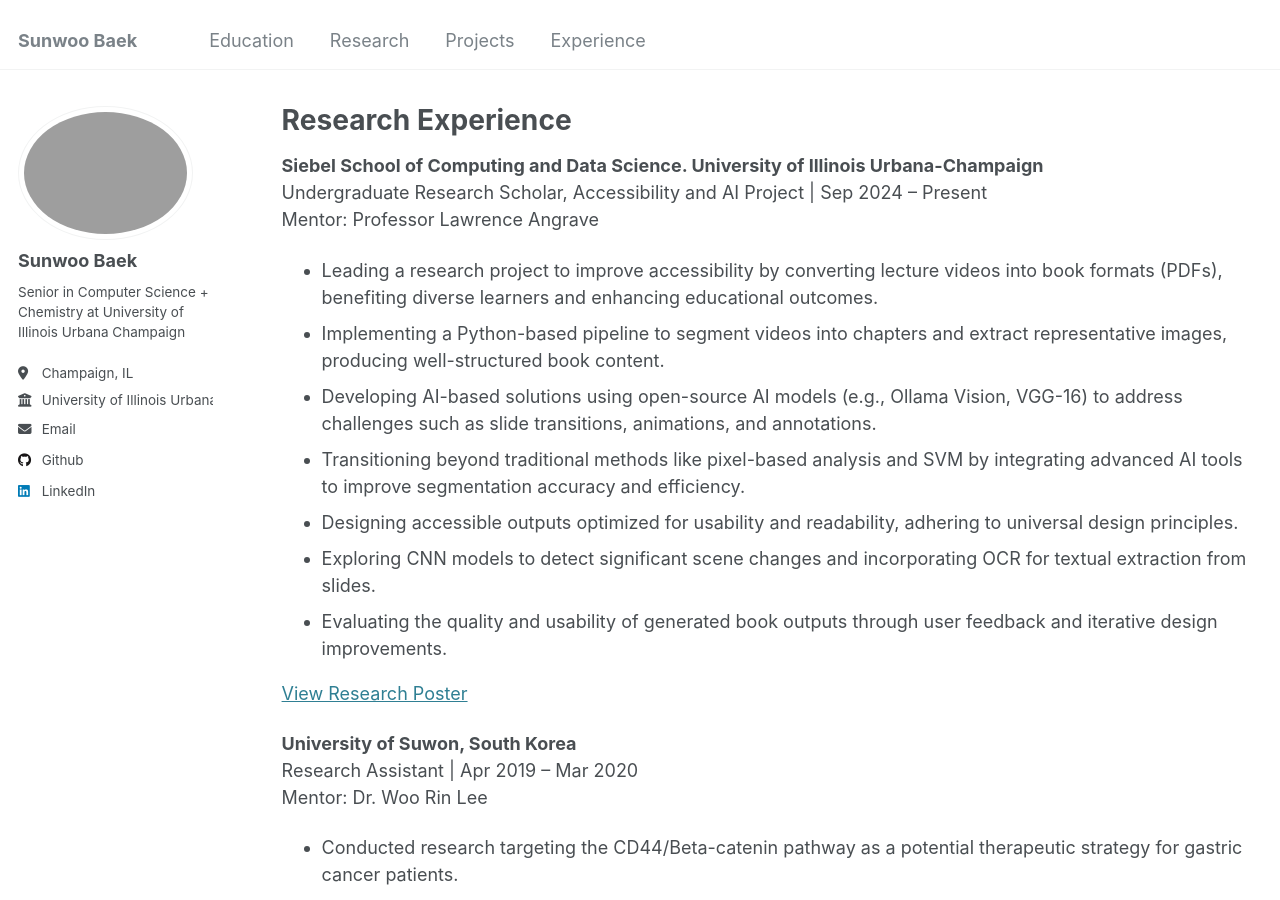
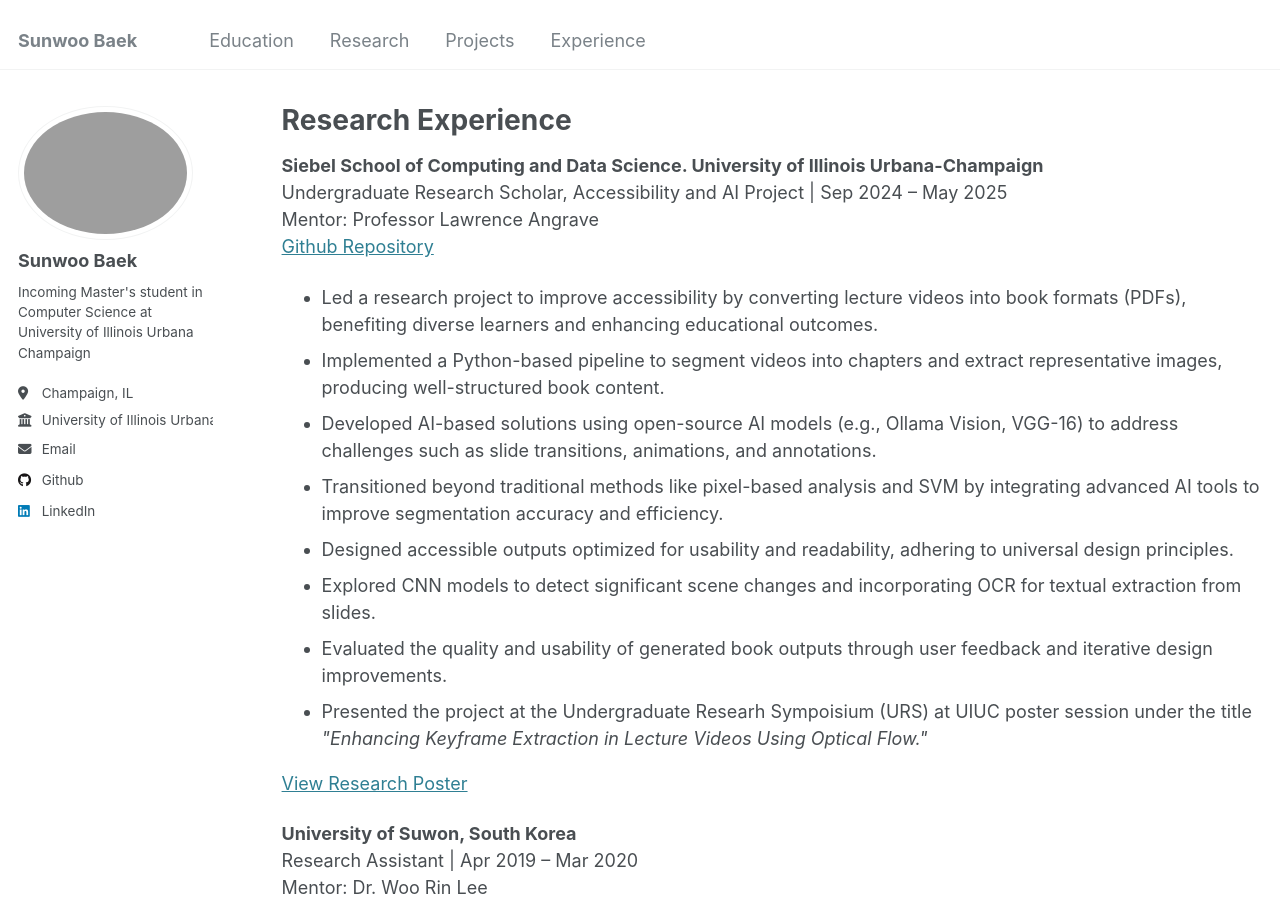
Before and after one commit to sbaek21/sbaek21.github.io, a Jekyll site: the page built from _pages/research.html, in a window 1280 px wide and 900 px high. Built offline with Jekyll 4.4.1, drawn with Linux system fonts in a browser that asks for light colours.

Commit message:
Updated Research

```diff
--- a/_config.yml
+++ b/_config.yml
@@ -24,7 +24,7 @@ author:
   avatar           : "profile.jpg"
   name             : "Sunwoo Baek"
   pronouns         : # example: "she/her"
-  bio              : "Senior in Computer Science + Chemistry at University of Illinois Urbana Champaign"
+  bio              : "Incoming Master's student in Computer Science at University of Illinois Urbana Champaign"
   location         : "Champaign, IL"
   employer         : "University of Illinois Urbana Champaign"
   uri              : # URL
--- a/_pages/research.html
+++ b/_pages/research.html
@@ -6,33 +6,37 @@ author_profile: true
 ---
 
 <p><strong>Siebel School of Computing and Data Science. University of Illinois Urbana-Champaign</strong><br>
-Undergraduate Research Scholar, Accessibility and AI Project | Sep 2024 – Present<br>
+Undergraduate Research Scholar, Accessibility and AI Project | Sep 2024 – May 2025 <br>
 Mentor: Professor Lawrence Angrave<br>
+<a href="https://github.com/sbaek21/Accessibility-AI-and-Video" target="_blank">Github Repository</a>
     <ul>
     <li>
-        Leading a research project to improve accessibility by converting lecture videos into book formats (PDFs), benefiting diverse learners and enhancing educational outcomes.
+        Led a research project to improve accessibility by converting lecture videos into book formats (PDFs), benefiting diverse learners and enhancing educational outcomes.
     </li>
     <li>
-        Implementing a Python-based pipeline to segment videos into chapters and extract representative images, producing well-structured book content.
+        Implemented a Python-based pipeline to segment videos into chapters and extract representative images, producing well-structured book content.
     </li>
     <li>
-        Developing AI-based solutions using open-source AI models (e.g., Ollama Vision, VGG-16) to address challenges such as slide transitions, animations, and annotations.
+        Developed AI-based solutions using open-source AI models (e.g., Ollama Vision, VGG-16) to address challenges such as slide transitions, animations, and annotations.
     </li>
     <li>
-        Transitioning beyond traditional methods like pixel-based analysis and SVM by integrating advanced AI tools to improve segmentation accuracy and efficiency.
+        Transitioned beyond traditional methods like pixel-based analysis and SVM by integrating advanced AI tools to improve segmentation accuracy and efficiency.
     </li>
     <li>
-        Designing accessible outputs optimized for usability and readability, adhering to universal design principles.
+        Designed accessible outputs optimized for usability and readability, adhering to universal design principles.
     </li>
     <li>
-        Exploring CNN models to detect significant scene changes and incorporating OCR for textual extraction from slides.
+        Explored CNN models to detect significant scene changes and incorporating OCR for textual extraction from slides.
     </li>
     <li>
-        Evaluating the quality and usability of generated book outputs through user feedback and iterative design improvements.
+        Evaluated the quality and usability of generated book outputs through user feedback and iterative design improvements.
+    </li>
+    <li>
+        Presented the project at the Undergraduate Researh Sympoisium (URS) at UIUC poster session under the title <i>"Enhancing Keyframe Extraction in Lecture Videos Using Optical Flow."</i>
     </li>
     </ul>
     <p>
-        <a href="/files/ResearchPoster.pdf" target="_blank">View Research Poster</a>
+        <a href="/files/Research_poster_URS.pdf" target="_blank">View Research Poster</a>
     </p>
 </p>
 
```
Also changed, not shown: _pages/about.md (+1 -1 lines), _pages/education.md (+1 -0 lines), 2 other files.
